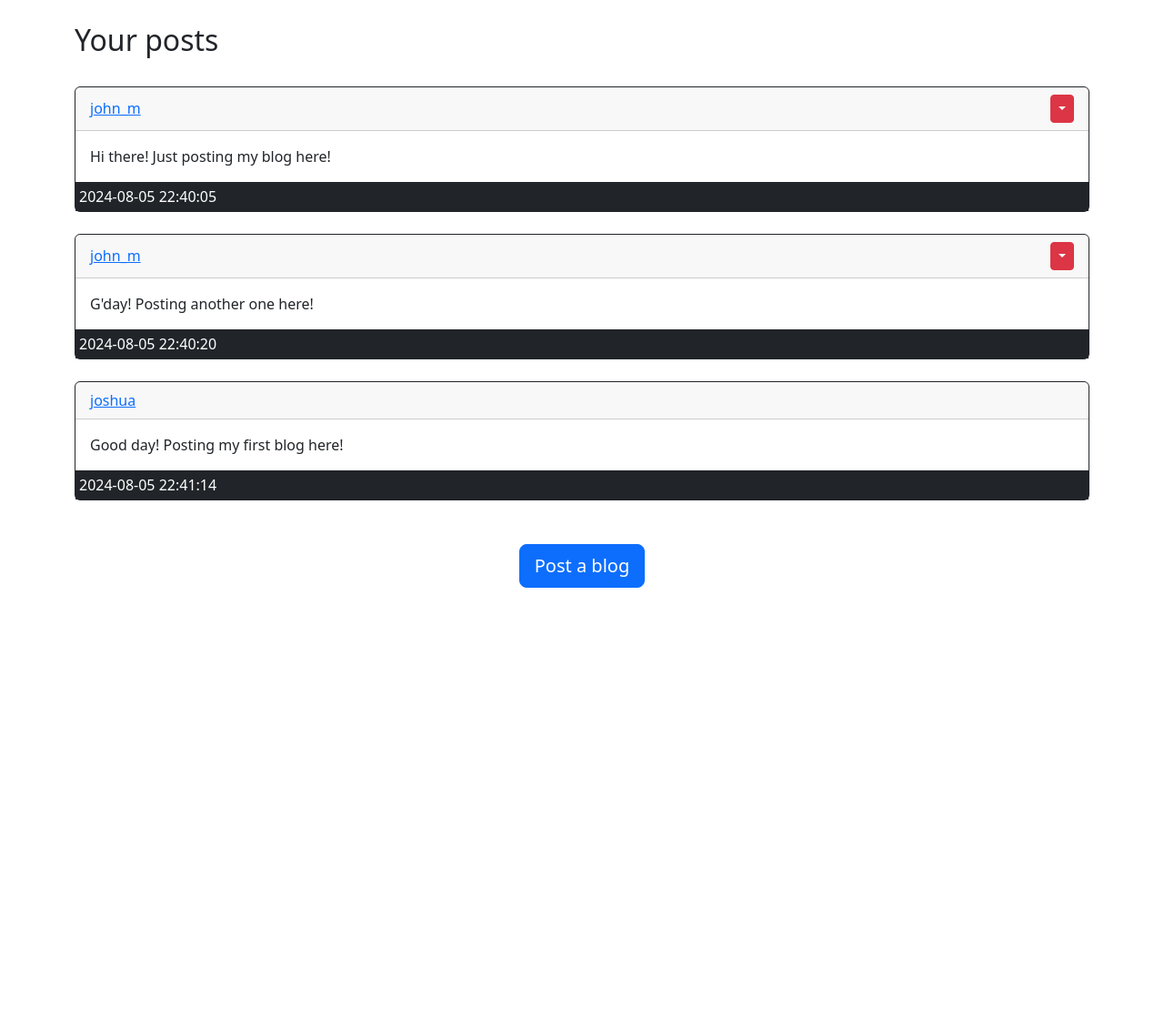
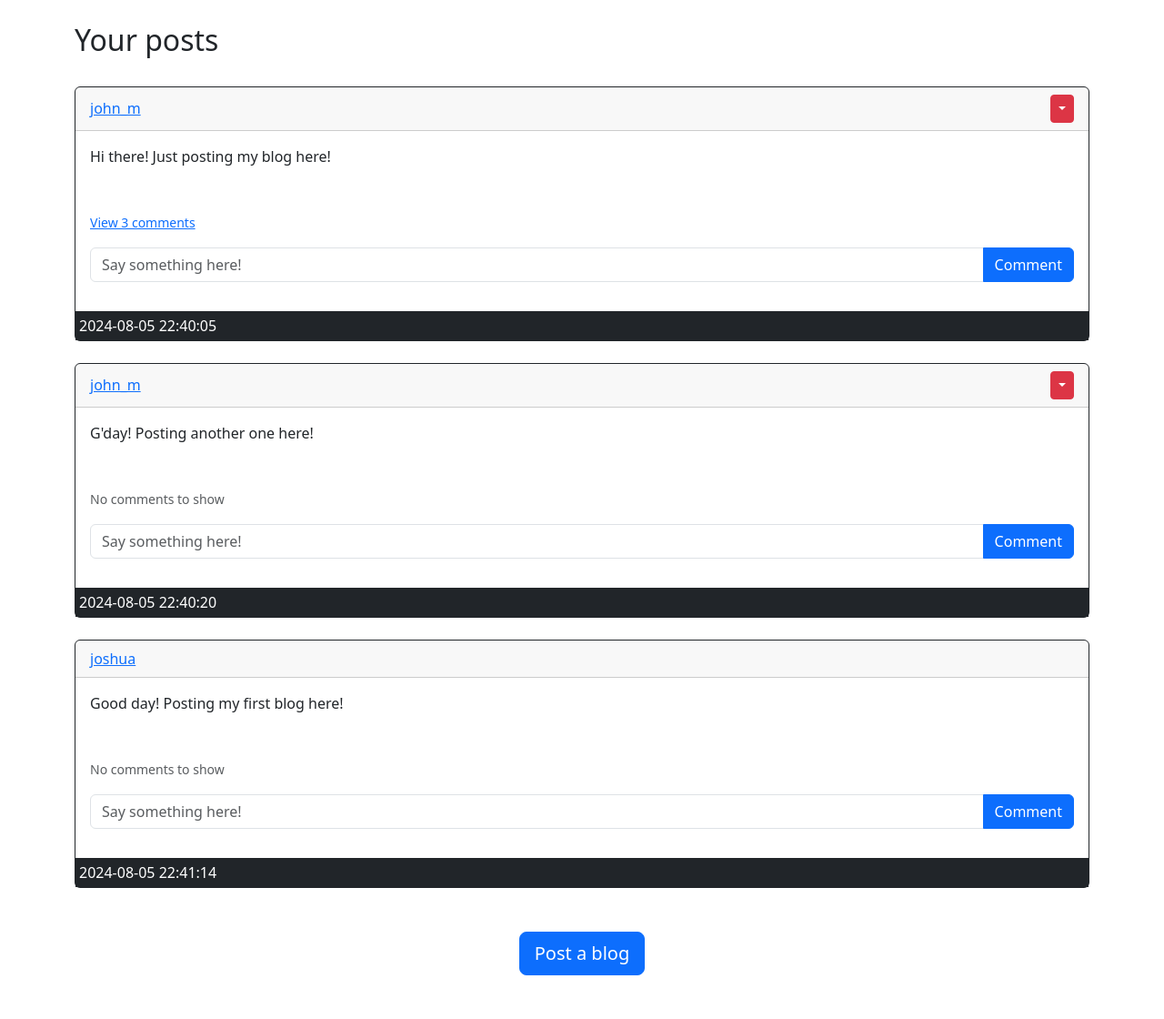
Before and after one commit to j-mizal/py_with_flask_blogsite, a Flask app: page / in a window 1280 px wide. Shown: the part 225-1345 px from the top of the page at 91% size. Before the commit the page ends 871 px from the top, so only its background shows below. Run offline with Flask 3, Linux system fonts and the light colour scheme; a user stored in the database is signed in.

Commit message:
Add comment functionalities

```diff
--- a/blog_website/__init__.py
+++ b/blog_website/__init__.py
@@ -2,6 +2,7 @@ from flask import Flask
 from flask_sqlalchemy import SQLAlchemy
 from os import path
 from flask_login import LoginManager
+
 
 
 
@@ -21,7 +22,7 @@ def create_app():
     app.register_blueprint(views, url_prefix="/")
     app.register_blueprint(auth, url_prefix="/")
 
-    from .models import User, Post
+    from .models import User, Post, Comment
 
     with app.app_context():
         create_database()
--- a/blog_website/templates/posts_div.html
+++ b/blog_website/templates/posts_div.html
@@ -11,7 +11,7 @@
 <br>
 <h2>Your posts</h2>
 <br>
-<div id="posts">
+<div id="posts" >
     {% for post in posts %}
     <div class="card border-dark mb-4">
         <div class="card-header d-flex justify-content-between align-items-center">
@@ -26,12 +26,52 @@
             {% endif %}
         </div>
 
-        <div class="card-body">
+<div class="card-body">
             <div class="card-text">{{post.text}}</div>
-
+            <br>
+            <div class="collapse" id="comments-{{post.id}}">
+                <div class="card">
+                    <div class="card-body" id="comments-expanded-{{post.id}}">
+                        {% if post.comments %}
+                            {% for comment in post.comments %}
+                            <div class="d-flex justify-content-between align-items-center">
+                                <div>
+                                    <a href="/post/{{comment.user.username}}">{{comment.user.username}}</a><span class="fst-italic">: {{comment.text}}</span>
+                                </div>
+                                <div class="d-flex align-items-center">
+                                    <small class="text-muted">{{comment.date_created}}</small>
+                                    {% if user.id == comment.author or user.id == post.author %}
+                                    <div class="btn-group ms-2">
+                                        <button type="button" class="btn btn-sm btn-danger dropdown-toggle" data-bs-toggle="dropdown"></button>
+                                        <ul class="dropdown-menu">
+                                            <li><a href="/delete-comment/{{comment.id}}" class="dropdown-item">Delete</a></li>
+                                        </ul>
+                                    </div>
+                                    {% endif %}
+                                </div>
+                            </div>
+                            {% endfor %}
+                        {% endif %}
+                    </div>
+                </div>
+            </div>
+            <br>
+            <p class="card-text">
+            {% if post.comments | length > 0 %}
+                <a href="#comments-{{post.id}}" data-bs-toggle="collapse" role="button">
+                    <small>View {{post.comments|length}} comments</small>
+                </a>
+            {% else %}
+                <small class="text-muted">No comments to show</small>
+            {% endif %}
+            </p>
+            <form class="input-group mb-3" action="create-comment/{{post.id}}" method="POST">
+                <input type="text" name="text" class="form-control" placeholder="Say something here!">
+                <button type="submit" class="btn btn-primary">Comment</button>
+            </form>
         </div>
         <div>
-            <div class="bg-dark text-white p-1 " >{{post.date_created}}</div>
+            <div class="bg-dark text-white p-1">{{post.date_created}}</div>
         </div>
     </div>
     {% endfor %}
@@ -44,7 +84,6 @@
     </div>
     <br>
     <br>
-
 </div>
 
 {% endblock %}
--- a/blog_website/views.py
+++ b/blog_website/views.py
@@ -1,6 +1,6 @@
 from flask import Blueprint, render_template, flash, request, redirect, url_for
 from flask_login import login_required, current_user
-from .models import Post, User
+from .models import Post, User, Comment
 from . import db
 
 
@@ -54,5 +54,39 @@ def posts(username):
         flash('Sorry, user not found.', category='error')
         return redirect(url_for('views.home'))
 
-    posts = Post.query.filter_by(author=user.id).all()
+    posts = user.posts
     return render_template("posts.html", user=current_user, posts=posts, username=username)
+
+
+@views.route("/create-comment/<post_id>", methods=['POST'])
+@login_required
+def create_comment(post_id):
+    text = request.form.get('text')
+
+    if not text:
+        flash('Comment cannot be empty.')
+    else:
+        post = Post.query.filter_by(id = post_id).first()
+        if post:
+            comment = Comment(text=text, author=current_user.id, post_id=post_id)
+            db.session.add(comment)
+            db.session.commit()
+            flash('Your comment has been added!', category='success')
+        else:
+            flash('Cannot locate post.', category='error')
+    return redirect(url_for('views.home'))
+
+@views.route('/delete-comment/<comment_id>')
+@login_required
+def delete_comment(comment_id):
+    comment = Comment.query.filter_by(id=comment_id).first()
+
+    if not comment:
+        flash('Comment does not exist.', category='error')
+    elif current_user.id != comment.author and current_user.id != comment.post.author:
+        flash('Permission denied.', category='error')
+    else:
+        db.session.delete(comment)
+        db.session.commit()
+
+    return redirect(url_for('views.home'))
```
Also changed, not shown: blog_website/models.py (+9 -0 lines), instance/database.db.
